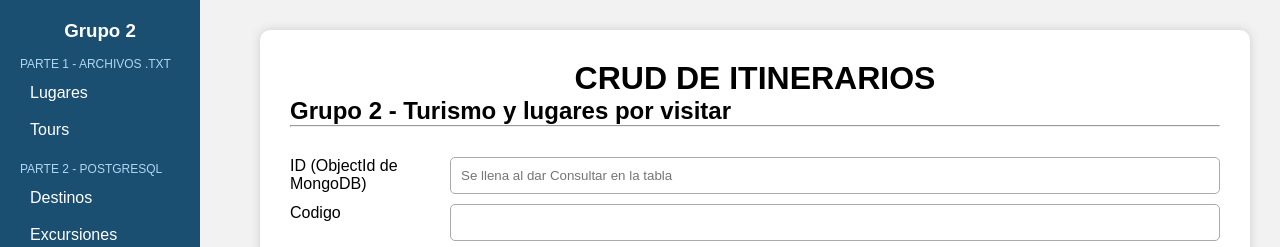
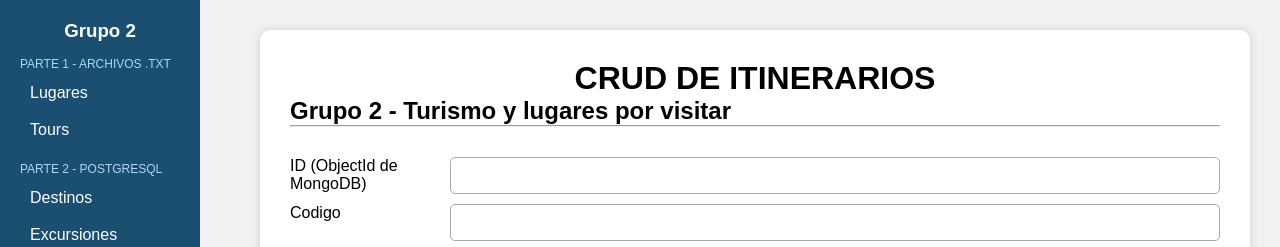
Before and after one commit to ALVARADOUMANA/Proyecto1DAW, a website: page ProyectoP4-App-Grupo-2/views/itinerarios.html in a window 1280 px wide. Shown: the top 247 px of the page. Drawn offline with Linux system fonts and the light colour scheme; no server answers.

Commit message:
fix: remove placeholder

```diff
--- a/ProyectoP4-App-Grupo-2/views/itinerarios.html
+++ b/ProyectoP4-App-Grupo-2/views/itinerarios.html
@@ -30,8 +30,7 @@
 
             <input
                 type="text"
-                id="id"
-                placeholder="Se llena al dar Consultar en la tabla">
+                id="id">
 
             <label>Codigo</label>
 
```
Also changed, not shown: ProyectoP4-App-Grupo-2/views/sitios.html (+1 -2 lines).
